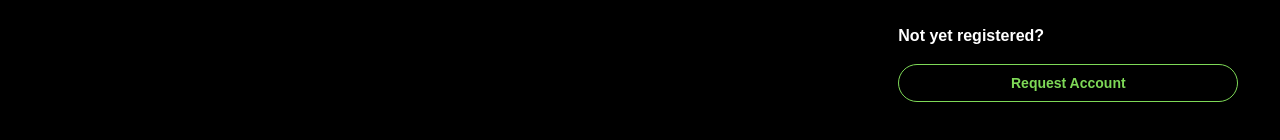
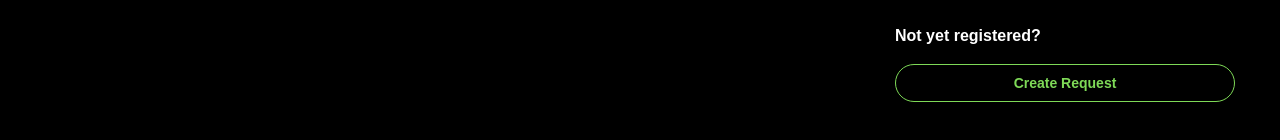
Before and after one commit to IT21823398/AgriMatrix, a React (Vite) app in the folder frontend/: page / in a window 1280 px wide. Shown: the part 594-734 px from the top of the page. Built offline with nearby package versions, Linux system fonts and the light colour scheme.

Commit message:
changed the btn text to "Create Request"

```diff
--- a/frontend/src/components/Login.jsx
+++ b/frontend/src/components/Login.jsx
@@ -19,9 +19,9 @@ function Login() {
                     <button class="Oauth-btn"><img src={google} height="16px" />Sign in with Google</button>
                     <br />
                     <button class="Oauth-btn"><img src={facebook} height="16px" />Sign in with Facebook</button>
-                    <p id="no_account">Not yet registered?</p>
-                    <button className="request_ac">Request Account</button>
                 </form>
+                <p id="no_account">Not yet registered?</p>
+                <button className="request_ac">Create Request</button>
             </div>
         </div>
     );
```
